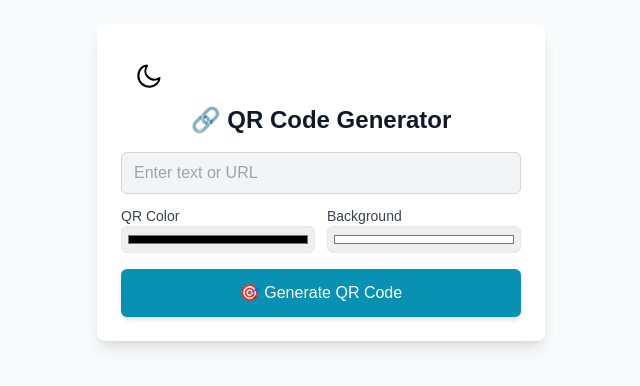
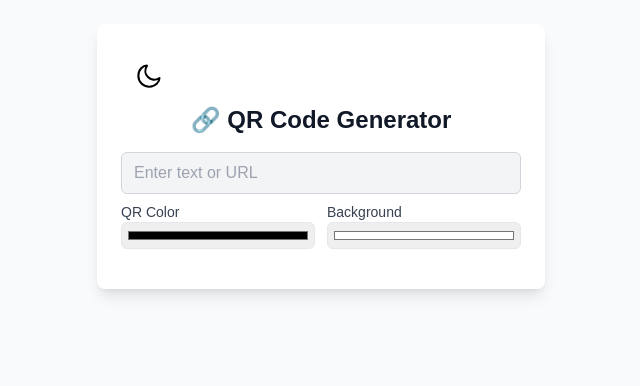
Before and after one commit to venky0195/qr-code-generator, a Next.js app: page / in a window 1280 px wide. Shown: the top 386 px of the page, without its empty margins (319-959 px from the left). Built offline with nearby package versions, Linux system fonts and the light colour scheme.

Commit message:
Remove generate button and auto generate QR code on input change

```diff
--- a/app/components/QRCodeGenerator.tsx
+++ b/app/components/QRCodeGenerator.tsx
@@ -1,5 +1,5 @@
 'use client';
-import { useState } from 'react';
+import { useState, useEffect } from 'react';
 import QRCode from 'qrcode';
 import ThemeToggler from './ThemeToggler';
 
@@ -8,33 +8,42 @@ export default function QRCodeGenerator() {
   const [qrCode, setQRCode] = useState('');
   const [color, setColor] = useState('#000000');
   const [bgColor, setBgColor] = useState('#ffffff');
+  const [errorMessage, setErrorMessage] = useState('');
 
   const MAX_TEXT_LENGTH = 200;
   const QR_CODE_SIZE = 200;
 
-  const generateQRCode = async () => {
+  useEffect(() => {
     if (!text.trim()) {
-      alert('Please enter a valid text or URL.');
+      setQRCode('');
       return;
     }
 
-    if (text.length > MAX_TEXT_LENGTH) {
-      alert(
-        `Text is too long! Maximum allowed: ${MAX_TEXT_LENGTH} characters.`
-      );
+    const timeout = setTimeout(async () => {
+      try {
+        const url = await QRCode.toDataURL(text, {
+          color: { dark: color, light: bgColor },
+          width: 200,
+        });
+        setQRCode(url);
+      } catch (error) {
+        console.error('QR Code Generation Error:', error);
+      }
+    }, 500);
+
+    return () => clearTimeout(timeout);
+  }, [text, color, bgColor]);
+
+  const handleTextChange = (e: React.ChangeEvent<HTMLInputElement>) => {
+    const newText = e.target.value;
+
+    if (newText.length > MAX_TEXT_LENGTH) {
+      setErrorMessage(`⚠️ Max ${MAX_TEXT_LENGTH} characters allowed.`);
       return;
     }
 
-    try {
-      const url = await QRCode.toDataURL(text, {
-        color: { dark: color, light: bgColor },
-        width: QR_CODE_SIZE,
-      });
-      setQRCode(url);
-    } catch (error) {
-      console.error('QR Code Generation Error:', error);
-      alert('Failed to generate QR Code. Please try again.');
-    }
+    setErrorMessage('');
+    setText(newText);
   };
 
   const downloadQRCode = () => {
@@ -57,11 +66,15 @@ export default function QRCodeGenerator() {
         <input
           type='text'
           value={text}
-          onChange={(e) => setText(e.target.value)}
+          onChange={handleTextChange}
           maxLength={MAX_TEXT_LENGTH}
           placeholder='Enter text or URL'
-          className='w-full border border-gray-300 dark:border-gray-600 rounded-md px-3 py-2 mb-3 text-gray-900 dark:text-white bg-gray-100 dark:bg-gray-700'
+          className='w-full border border-gray-300 dark:border-gray-600 rounded-md px-3 py-2 mb-2 text-gray-900 dark:text-white bg-gray-100 dark:bg-gray-700'
         />
+
+        {errorMessage && (
+          <p className='text-red-500 text-sm mt-1 mb-4'>{errorMessage}</p>
+        )}
 
         <div className='flex flex-col sm:flex-row justify-between items-center gap-3 mb-4'>
           <label className='flex flex-col w-full'>
@@ -89,12 +102,12 @@ export default function QRCodeGenerator() {
         </div>
 
         <div className='flex gap-3'>
-          <button
+          {/* <button
             onClick={generateQRCode}
             className='w-full bg-cyan-600 text-white py-3 rounded-md shadow-md hover:bg-cyan-700 transition-all'
           >
             🎯 Generate QR Code
-          </button>
+          </button> */}
           {qrCode && (
             <button
               onClick={() => {
```
